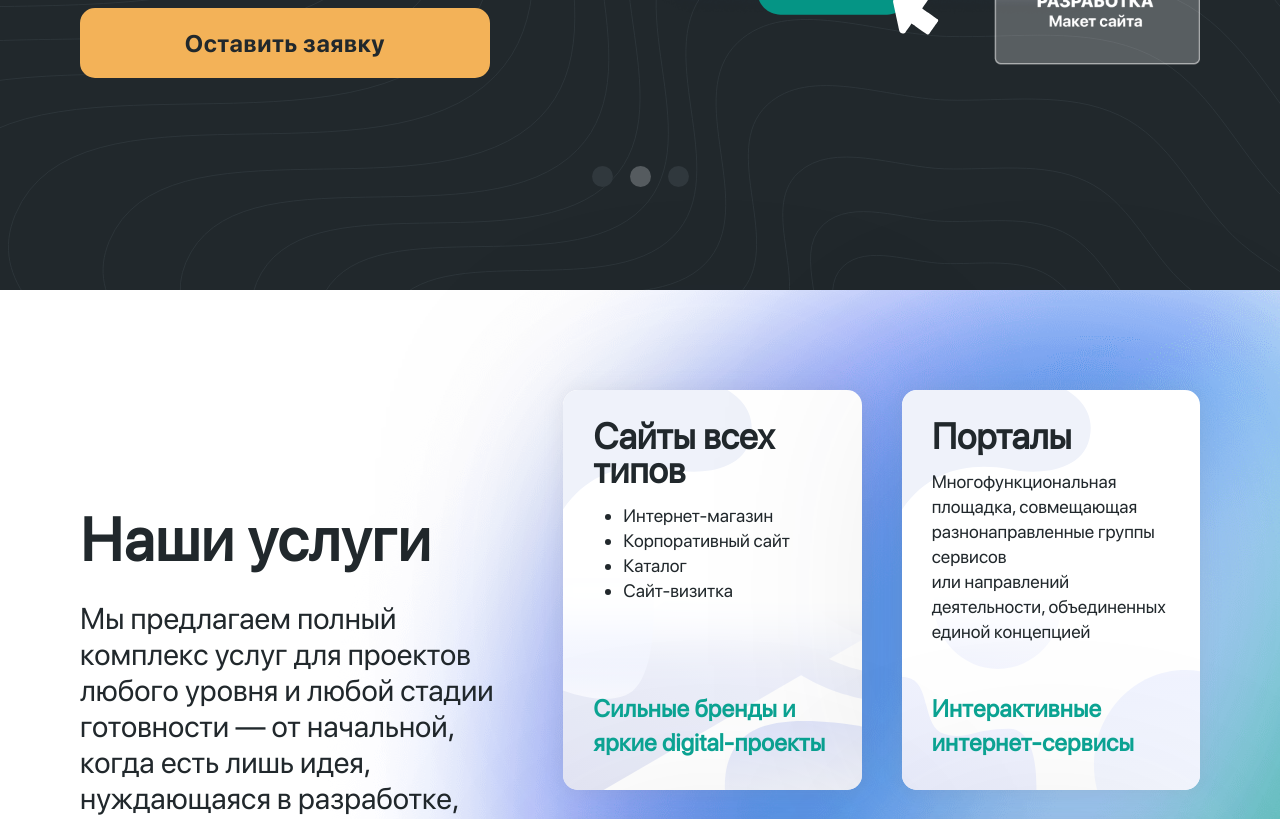
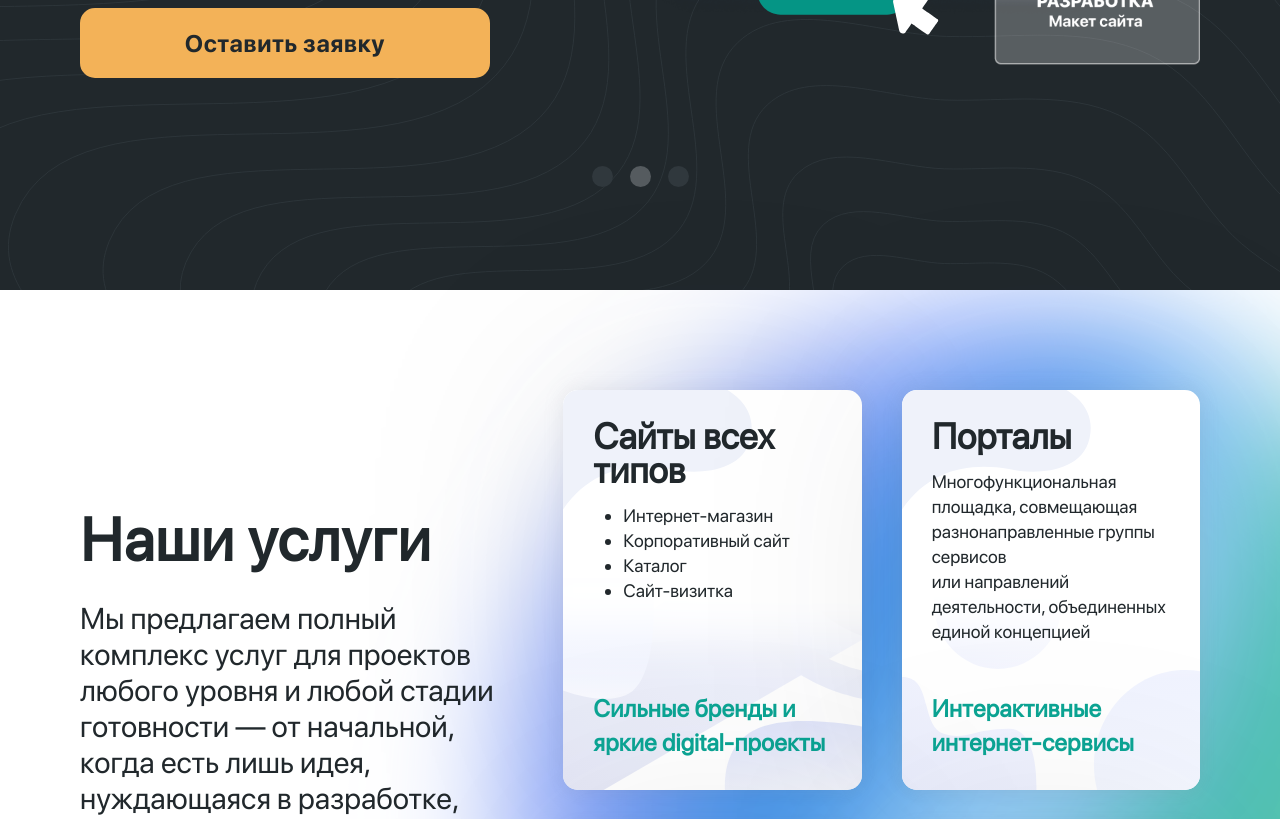
Before and after one commit to AlexYakubovsky/qualtech, a Next.js app: page / in a window 1280 px wide. Shown: the part 540-1359 px from the top of the page. Built offline with nearby package versions, Linux system fonts and the light colour scheme.

Commit message:
colorful background

```diff
--- a/components/layout/header/Header.js
+++ b/components/layout/header/Header.js
@@ -17,9 +17,9 @@ const Header = React.memo(() => {
 	const { deviceWidth } = useWindowSize()
 
 	useEffect(() => {
-		isOpen && handlerOverflow(true)
+		isOpen && deviceWidth === 'large' && handlerOverflow(true)
 		return () => handlerOverflow(false)
-	}, [isOpen, handlerOverflow])
+	}, [isOpen, deviceWidth, handlerOverflow])
 
 	const variantsBackground = {
 		open: (height = 1000) => ({
--- a/components/sections/ourServices/OurServices.js
+++ b/components/sections/ourServices/OurServices.js
@@ -1,18 +1,17 @@
 import React from 'react'
 import useWindowSize from 'hooks/useWindowSize'
-import { Section, Text, Button, Container, Row, Col, Screen } from 'components/ui'
+import { Section, Text, Button, Container, Row, Col, Screen, ColorfulBackground } from 'components/ui'
 import ServiceItem from './ServiceItem'
-import img from 'images/backgrounds/1.png'
 import s from './our-services.module.scss'
 
 export default function OurServices() {
 	const { size, deviceWidth } = useWindowSize()
 
 	return (
-		<Section style={{ backgroundColor: 'white' }} backgroundImg={img.src}>
+		<Section colorfulBackground>
 			<Container>
 				<Row row={15} align='center'>
-					<Col lg={5} xl={6}>
+					<Col lg={5} xl={6} className='z-index-1'>
 						<Text as='h2' color='black'>Наши услуги</Text>
 						<Text as='p' size='xl' color='black' className='offset-top-15 offset-sm-top-30'>
 							Мы предлагаем полный комплекс услуг для проектов любого уровня и любой стадии готовности — от начальной,
@@ -23,7 +22,7 @@ export default function OurServices() {
 							<Button view='secondary' className='offset-top-80'>Оставить заявку</Button>
 						</Screen>
 					</Col>
-					<Col lg={7} xl={6}>
+					<Col lg={7} xl={6} className='z-index-1'>
 						<div className={s.services}>
 							<Row row={deviceWidth === 'small' ? 20 : 40}>
 								<ServiceItem
@@ -86,6 +85,8 @@ export default function OurServices() {
 					</Col>
 				</Row>
 			</Container>
+
+			<ColorfulBackground className={s.colorful} />
 		</Section>
 	)
 }
--- a/components/sections/ourServices/our-services.module.scss
+++ b/components/sections/ourServices/our-services.module.scss
@@ -90,3 +90,50 @@
     }
   }
 }
+
+.colorful {
+  width: 1600px;
+  height: 1600px;
+  top: 330px;
+  right: 700px;
+  @media (min-width: $xxs) {
+    width: 1400px;
+    height: 1400px;
+    top: 300px;
+  }
+  @media (min-width: 414px) {
+    width: 1200px;
+    height: 1200px;
+  }
+  @media (min-width: $xs) {
+    width: 1070px;
+    height: 1070px;
+    top: 220px;
+    right: 320px;
+  }
+  @media (min-width: $sm) {
+    width: 800px;
+    height: 800px;
+    top: 280px;
+    right: -30px;
+  }
+  @media (min-width: $md) {
+    top: 240px;
+    right: -100px;
+  }
+  @media (min-width: $lg) {
+    width: 1000px;
+    height: 1000px;
+    top: 20px;
+    right: -510px;
+  }
+  @media (min-width: $xl) {
+    width: 1200px;
+    height: 1200px;
+    top: -80px;
+    right: -670px;
+  }
+  @media (min-width: $xxl) {
+    right: -840px;
+  }
+}
--- /dev/null
+++ b/components/ui/colorfulBackground/ColorfulBackground.js
@@ -0,0 +1,56 @@
+import React from 'react'
+import PropTypes from 'prop-types'
+import Image from 'next/image'
+import cn from 'classnames'
+import s from './style.module.scss'
+
+const ColorfulBackground = ({
+	top,
+	bottom,
+	left,
+	right,
+	className,
+	style,
+	...props
+}) => {
+	const colorfulClassList = cn(
+		s['colorful-background'],
+		className
+	)
+
+	const colorfulStyle = {
+		top,
+		bottom,
+		left,
+		right,
+		...style
+	}
+	return (
+		<div className={s['colorful-background-wrapper']}>
+			<div
+				className={colorfulClassList}
+				style={colorfulStyle}
+				{...props}
+			>
+				<Image
+					src='/images/sections/hard-project/circle.png'
+					layout='fill'
+					objectFit='cover'
+					quality='100'
+					alt=''
+				/>
+			</div>
+		</div>
+	)
+}
+
+ColorfulBackground.propTypes = {
+	top: PropTypes.oneOfType([PropTypes.string, PropTypes.number]),
+	bottom: PropTypes.oneOfType([PropTypes.string, PropTypes.number]),
+	left: PropTypes.oneOfType([PropTypes.string, PropTypes.number]),
+	right: PropTypes.oneOfType([PropTypes.string, PropTypes.number]),
+	className: PropTypes.string,
+	style: PropTypes.shape({})
+}
+
+export default ColorfulBackground
--- /dev/null
+++ b/components/ui/colorfulBackground/index.js
@@ -0,0 +1 @@
+export { default as ColorfulBackground } from './ColorfulBackground'
--- /dev/null
+++ b/components/ui/colorfulBackground/style.module.scss
@@ -0,0 +1,18 @@
+.colorful-background {
+  &-wrapper {
+    position: absolute;
+    width: 100%;
+    height: 100%;
+    top: 0;
+    bottom: 0;
+    left: 0;
+    right: 0;
+    overflow: hidden;
+  }
+
+  position: relative;
+  width: 1200px;
+  height: 1200px;
+  filter: blur(65px) opacity(0.7);
+  transform: rotate(30deg);
+}
--- a/components/ui/grid/grid.module.scss
+++ b/components/ui/grid/grid.module.scss
@@ -186,11 +186,6 @@ $breakpoints: (
 
 @each $breakpoint, $width in $breakpoints {
   @media (min-width: map.get($width, 'screen')) {
-    @if ($breakpoint == 'xs') {
-      .grid {
-        grid-gap: $gap;
-      }
-    }
     .container {
       max-width: map.get($width, 'container') + ($gap * 2);
       //@if ($breakpoint == 'sm') {
--- a/components/ui/index.js
+++ b/components/ui/index.js
@@ -6,3 +6,4 @@ export { Icon } from './icon'
 export { Screen } from './screen'
 export { Carousel, SlideItem } from './carousel'
 export { Lottie } from './lottie'
+export { ColorfulBackground } from './colorfulBackground'
--- a/components/ui/section/Section.js
+++ b/components/ui/section/Section.js
@@ -12,6 +12,7 @@ const Section = ({
 	pt0,
 	pb0,
 	backgroundImg,
+	colorfulBackground,
 	...rest
 }) => {
 	const classNames = cn(
@@ -34,6 +35,13 @@ const Section = ({
 			...style,
 		}
 	}
+	if (colorfulBackground) {
+		style = {
+			position: 'relative',
+			backgroundColor: 'white',
+			...style,
+		}
+	}
 
 	return (
 		<section
@@ -53,7 +61,8 @@ Section.propTypes = {
 	p0: PropTypes.bool,
 	pt0: PropTypes.bool,
 	pb0: PropTypes.bool,
-	backgroundImg: PropTypes.any
+	backgroundImg: PropTypes.any,
+	colorfulBackground: PropTypes.bool
 }
 
 export default Section
--- a/styles/globals.scss
+++ b/styles/globals.scss
@@ -9,3 +9,7 @@
   list-style: initial;
   margin-left: 30px;
 }
+
+.z-index-1 {
+  z-index: 1;
+}
```
Also changed, not shown: hooks/useDebounce.js (added, +17 -0 lines).
